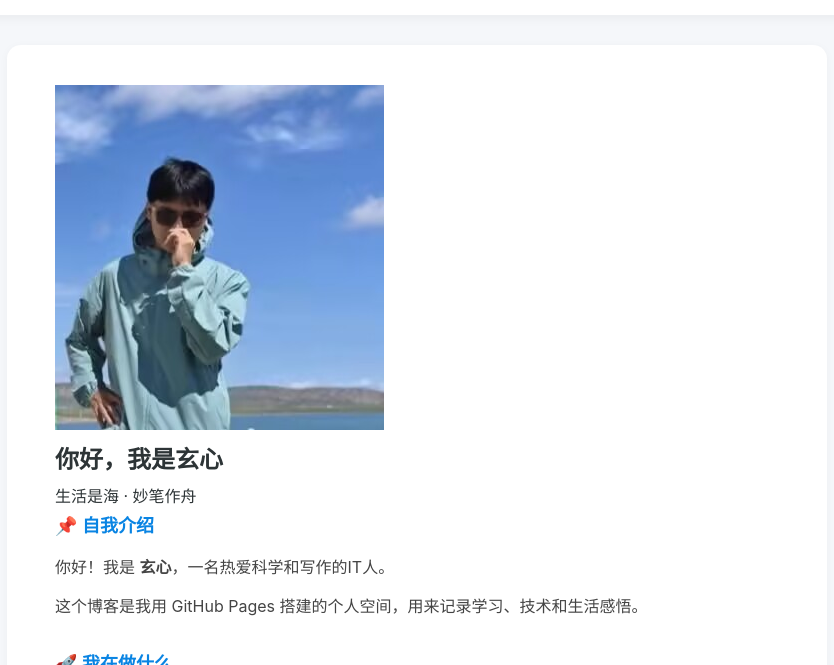
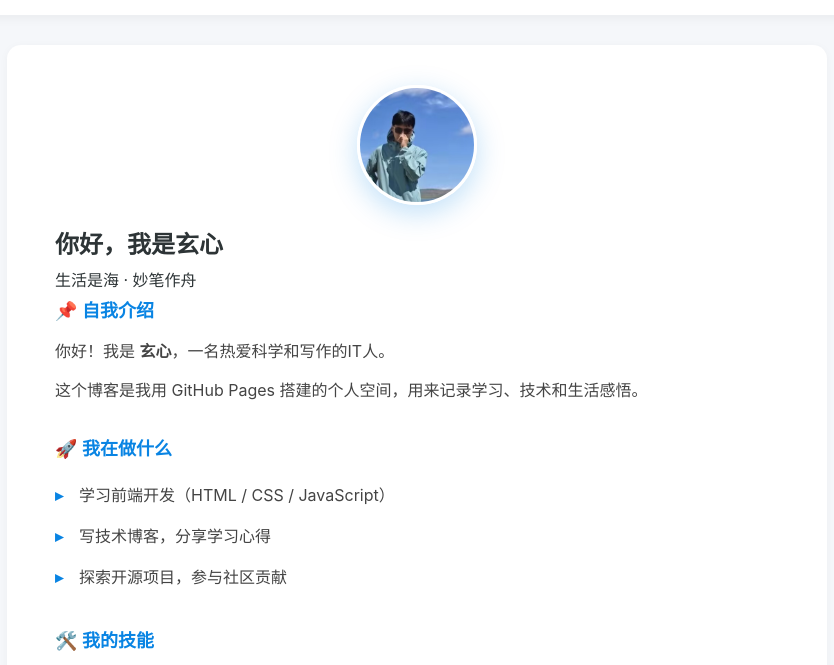
Before and after one commit to ou627/ou627.github.io, a plain HTML site: page about.html in a window 1280 px wide. Shown: the part 61-726 px from the top of the page, without its empty margins (223-1057 px from the left). Drawn offline with Linux system fonts and the light colour scheme.

Commit message:
Update about.html

```diff
--- a/about.html
+++ b/about.html
@@ -68,6 +68,16 @@
         }
 
         /* ===== 关于页面主体 ===== */
+.avatar {
+    width: 120px;
+    height: 120px;
+    border-radius: 50%;
+    object-fit: cover;          /* 图片裁剪方式，保证不变形 */
+    margin: 0 auto 18px;
+    display: block;
+    box-shadow: 0 8px 28px rgba(9, 132, 227, 0.25);
+    border: 3px solid #fff;     /* 加一圈白边，更好看 */
+}
         .container {
             max-width: 820px;
             margin: 30px auto;
```
